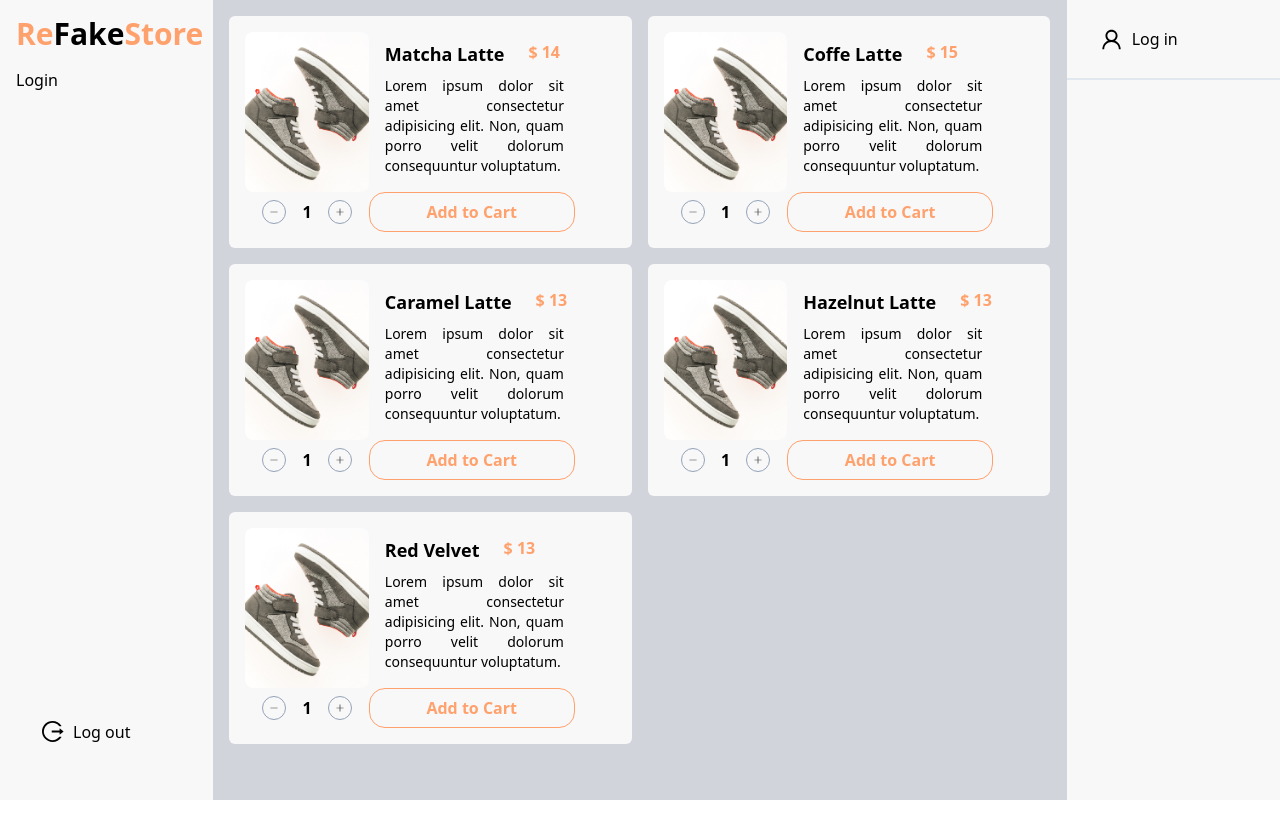
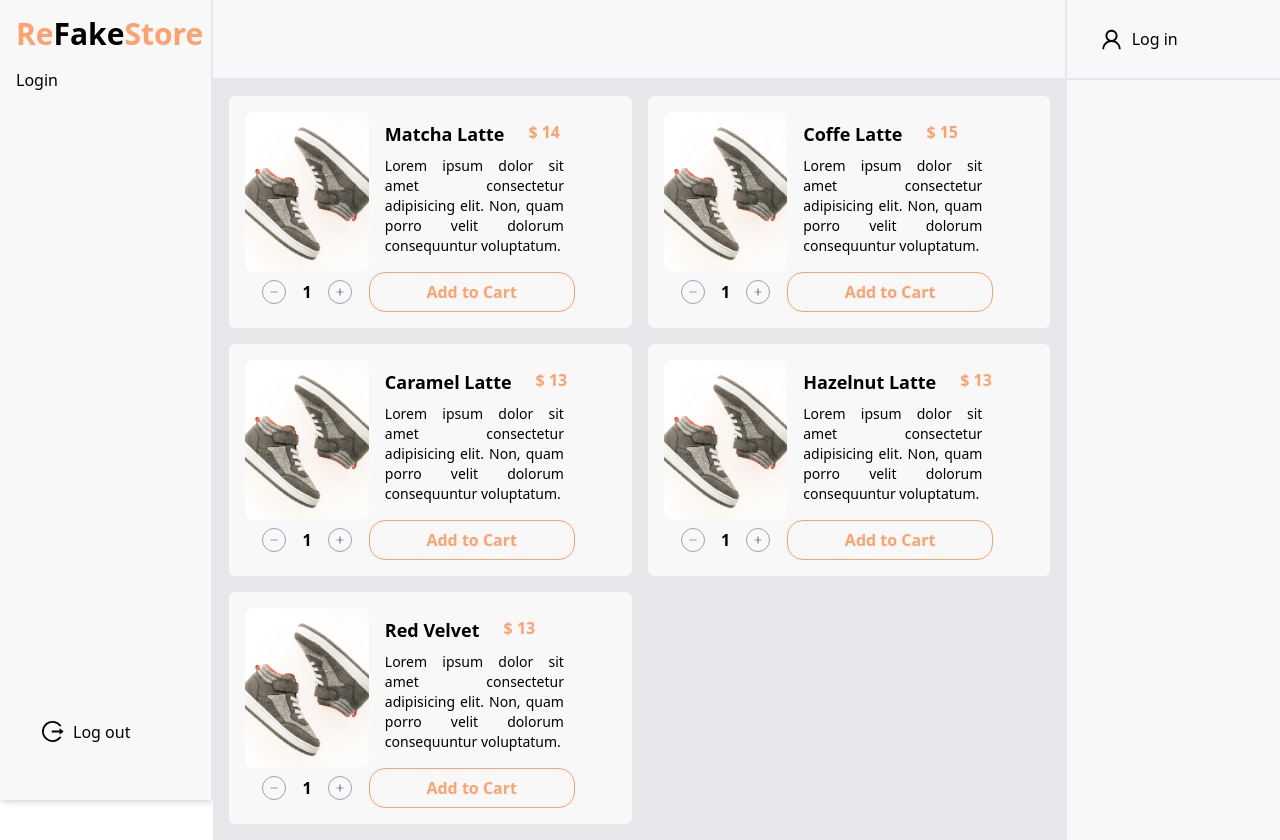
Before and after one commit to foolais/react-fakestore, a React (Vite) app: page / in a window 1280 px wide. Before the commit the page ends 800 px from the top, so only its background shows below. Built offline with nearby package versions, Linux system fonts and the light colour scheme.

Commit message:
add navbar

```diff
--- a/src/components/Fragments/NavbarUser.jsx
+++ b/src/components/Fragments/NavbarUser.jsx
@@ -7,7 +7,7 @@ const NavbarUser = () => {
 
   const username = localStorage.getItem("user");
   return (
-    <div className="w-full p-4 h-20 border-b-2 border-slate-200 flex items-center gap-3 bg-ternary">
+    <div className="w-full p-4 min-h-20 max-h-20 border-b-2 border-slate-200 flex items-center gap-3 bg-ternary sticky top-0">
       {username ? (
         <>
           <div className="w-12 h-12 rounded-full bg-slate-200"></div>
--- a/src/components/Fragments/Sidenav.jsx
+++ b/src/components/Fragments/Sidenav.jsx
@@ -15,7 +15,7 @@ const Sidenav = () => {
     }
   };
   return (
-    <div className="w-1/6 h-screen fixed bg-ternary p-4">
+    <div className="w-1/6 h-screen fixed bg-ternary p-4 border-r-2 border-slate-200 shadow-md">
       <Title classname="text-3xl mb-4" />
       <Link to={"/login"}>
         <span>Login</span>
--- /dev/null
+++ b/src/components/Layout/CartLayouts.jsx
@@ -0,0 +1,11 @@
+import NavbarUser from "../Fragments/NavbarUser";
+
+const CartLayouts = () => {
+  return (
+    <div className="w-1/6 bg-ternary relative">
+      <NavbarUser />
+    </div>
+  );
+};
+
+export default CartLayouts;
--- a/src/components/Layout/ChartLayouts.jsx
+++ /dev/null
@@ -1,11 +0,0 @@
-import NavbarUser from "../Fragments/NavbarUser";
-
-const ChartLayouts = () => {
-  return (
-    <div className="w-1/6 bg-ternary">
-      <NavbarUser />
-    </div>
-  );
-};
-
-export default ChartLayouts;
--- a/src/components/Layout/ProductLayout.jsx
+++ b/src/components/Layout/ProductLayout.jsx
@@ -48,8 +48,9 @@ const products = [
 
 const ProductLayout = () => {
   return (
-    <div className="w-2/3 bg-gray-300 p-4">
-      <div className="flex flex-wrap w-full gap-4">
+    <div className="w-2/3 bg-gray-200 relative">
+      <div className="w-full bg-ternary h-20 border-b-2 border-r-2 border-slate-200 sticky top-0"></div>
+      <div className="flex flex-wrap w-full gap-4 p-4">
         {products.map((product) => {
           return (
             <CardProduct key={product.id}>
--- a/src/pages/HomePage.jsx
+++ b/src/pages/HomePage.jsx
@@ -1,5 +1,5 @@
 import ProductLayout from "../components/Layout/ProductLayout";
-import ChartLayouts from "../components/Layout/ChartLayouts";
+import CartLayouts from "../components/Layout/CartLayouts";
 import Sidenav from "../components/Fragments/Sidenav";
 
 const HomePage = () => {
@@ -8,7 +8,7 @@ const HomePage = () => {
       <Sidenav />
       <div className="w-1/6"></div>
       <ProductLayout />
-      <ChartLayouts />
+      <CartLayouts />
     </div>
   );
 };
```
